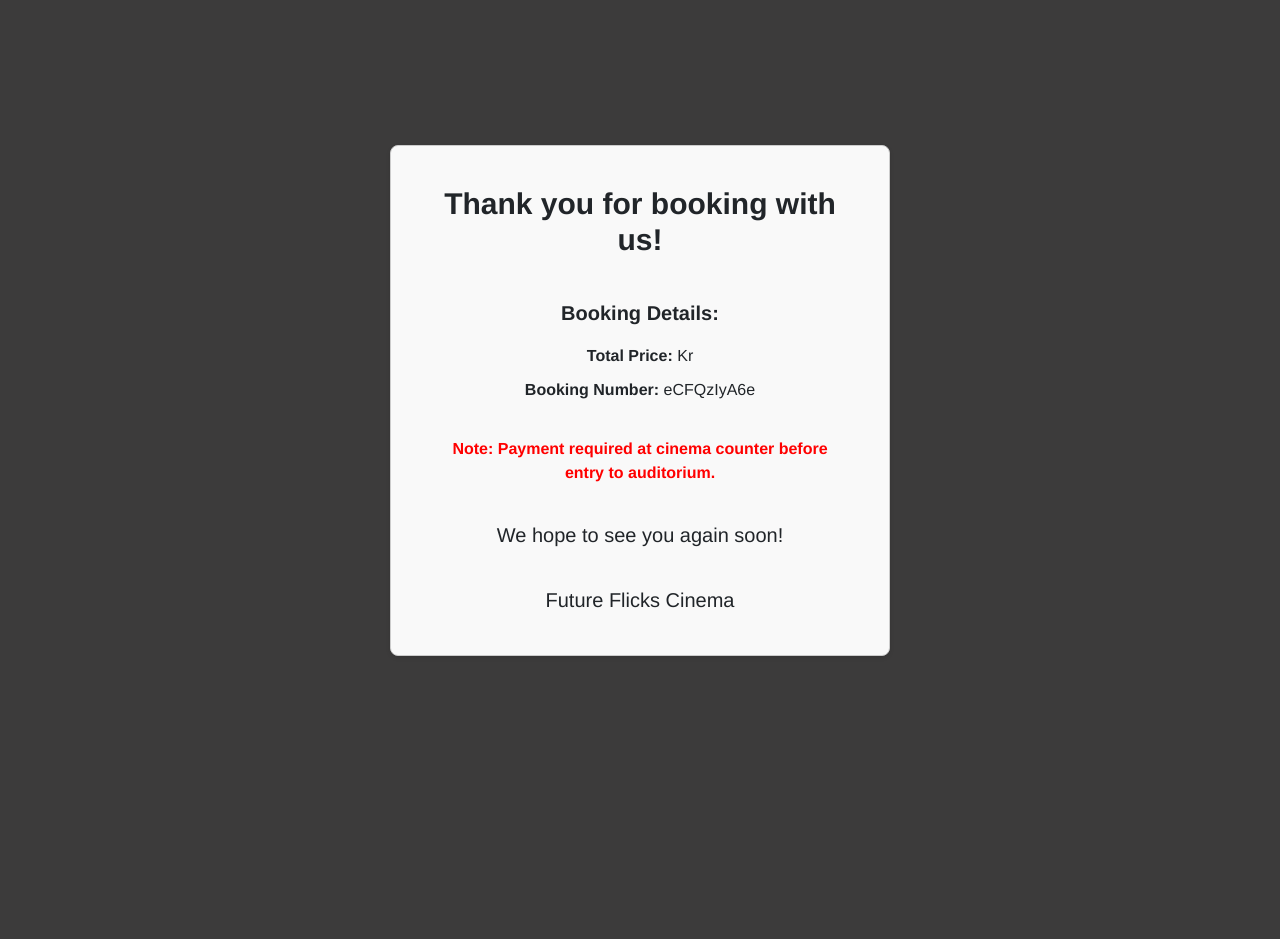
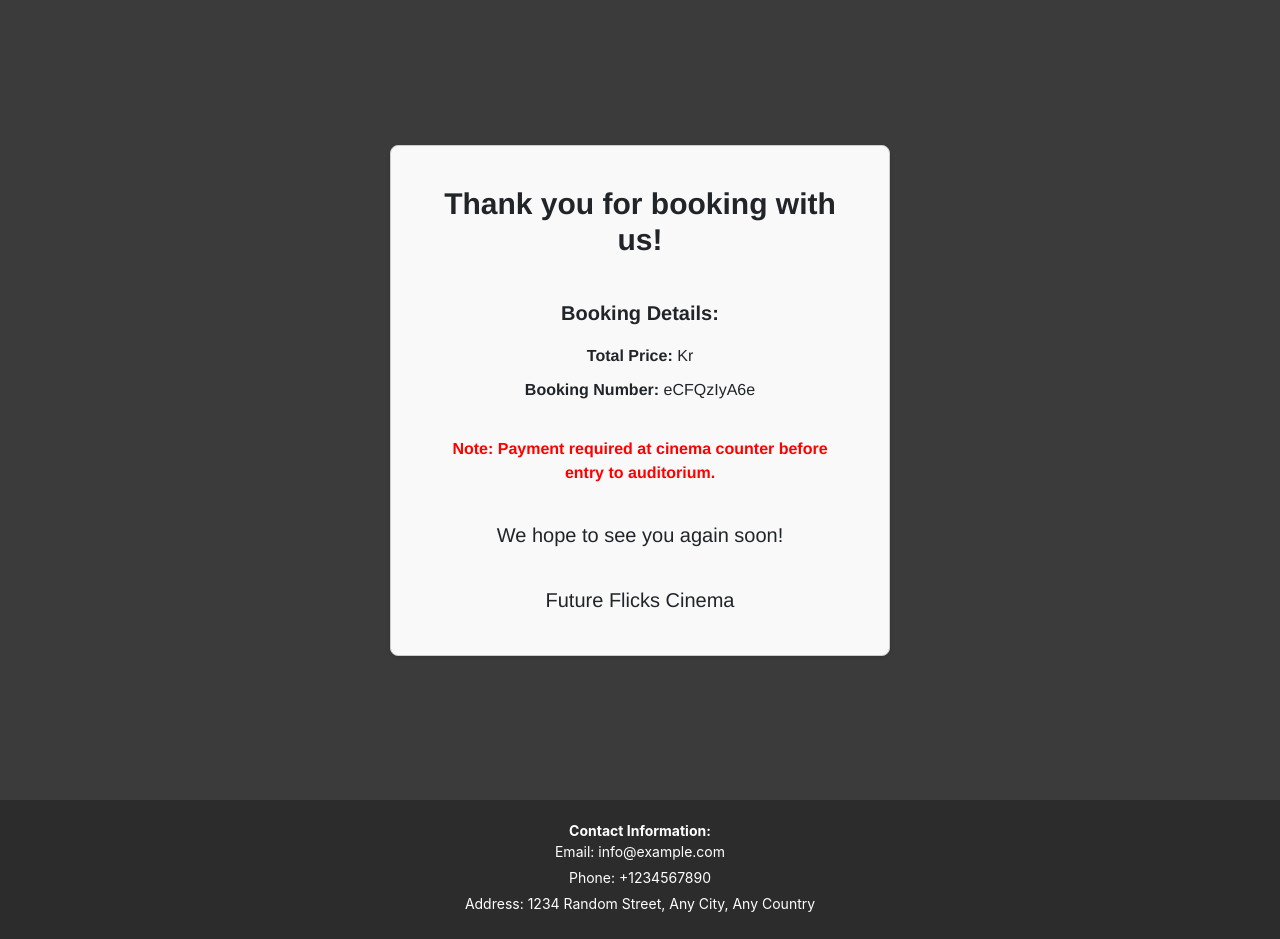
Before and after one commit to AruneeThongkrathok/Feature-Flicks---The-Cinema, a React (Vite) app: page /Receipt in a window 1280 px wide. Before the commit the page ends 800 px from the top, so only its background shows below. Built offline with nearby package versions, Linux system fonts and the light colour scheme.

Commit message:
Created to footer and displayed on every screen

```diff
--- a/src/App.jsx
+++ b/src/App.jsx
@@ -1,6 +1,7 @@
 import { useState, useEffect } from "react";
 import MyNavbar from "./components/MyNavbar";
 import Movie from "./components/Movie";
+import Footer from "./components/Footer";
 
 export default function App() {
   const [allMovies, setAllMovies] = useState([]);
@@ -62,6 +63,7 @@ export default function App() {
           />
         ))}
       </div>
+      <Footer />
     </div>
   );
 }
--- a/src/components/BookMovie.jsx
+++ b/src/components/BookMovie.jsx
@@ -2,6 +2,7 @@ import React, { useState, useEffect } from "react";
 import { useNavigate, useLocation, useParams } from "react-router-dom";
 import { Card, Button, Row, Col } from "react-bootstrap";
 import "../css/BookMovie.css";
+import Footer from "./Footer";
 
 const Bookmovie = () => {
   const { movieId } = useParams();
@@ -82,6 +83,7 @@ const Bookmovie = () => {
   };
 
   return (
+    <div>
       <div className="d-flex justify-content-center align-items-center">
         <Card className="Movie-screening-card">
           <Row>
@@ -140,6 +142,8 @@ const Bookmovie = () => {
           </Row>
         </Card>
       </div>
+      <Footer />
+    </div>
   );
 };
 
--- a/src/components/ChooseSeats.jsx
+++ b/src/components/ChooseSeats.jsx
@@ -4,6 +4,7 @@ import "../css/ChooseSeats.css";
 import { Card, Col, Row, Image, Button } from "react-bootstrap";
 import TicketDropdown from "./TicketDropdown";
 import PopUpWindow from "./PopUpWindow";
+import Footer from "./Footer";
 
 export default function ChooseSeat() {
   const [seats, setSeats] = useState([]);
@@ -115,6 +116,7 @@ export default function ChooseSeat() {
   };
 
   return (
+    <div>
       <Card className="choose-seat-container">
         <Card.Title className="auditorium-title">{auditorium}</Card.Title>
         <Row className="choose-seat-row">
@@ -125,7 +127,9 @@ export default function ChooseSeat() {
               className="movie-image"
             />
             <Card.Title className="movies-title">{movieTitle}</Card.Title>
-          <Card.Text className="screening-time-text">{screeningTime}</Card.Text>
+            <Card.Text className="screening-time-text">
+              {screeningTime}
+            </Card.Text>
           </Card>
           <Card className="seats-container">
             <TicketDropdown handleTicketSelection={handleTicketSelection} />
@@ -167,5 +171,7 @@ export default function ChooseSeat() {
         </Row>
         <PopUpWindow show={showPopup} onClose={() => setShowPopup(false)} />
       </Card>
+      <Footer />
+    </div>
   );
 }
--- /dev/null
+++ b/src/components/Footer.jsx
@@ -0,0 +1,23 @@
+import React from "react";
+import "../css/Footer.css";
+
+function Footer() {
+  const companyInfo = {
+    email: "info@example.com",
+    phone: "+1234567890",
+    address: "1234 Random Street, Any City, Any Country",
+  };
+
+  return (
+    <footer className="footer">
+      <div className="footer-content">
+        <strong>Contact Information:</strong>
+        <div>Email: {companyInfo.email}</div>
+        <div>Phone: {companyInfo.phone}</div>
+        <div>Address: {companyInfo.address}</div>
+      </div>
+    </footer>
+  );
+}
+
+export default Footer;
--- a/src/components/Receipt.jsx
+++ b/src/components/Receipt.jsx
@@ -3,6 +3,7 @@ import { useLocation } from "react-router-dom";
 import { Card } from "react-bootstrap";
 import "../css/Receipt.css";
 import generateBookingNumber from "./GenerateBookingNumber";
+import Footer from "./Footer";
 
 function Receipt() {
   const location = useLocation();
@@ -12,6 +13,7 @@ function Receipt() {
   const bookingNumber = generateBookingNumber();
 
   return (
+    <div>
       <div className="receipt-container">
         <Card className="receipt-card">
           <Card.Body className="receipt-card-body">
@@ -37,7 +39,8 @@ function Receipt() {
                   <strong>Selected Seats:</strong>{" "}
                   {selectedSeats
                     .map(
-                    (seat) => `Row: ${seat.rowNumber} Seat: ${seat.seatNumber}`
+                      (seat) =>
+                        `Row: ${seat.rowNumber} Seat: ${seat.seatNumber}`
                     )
                     .join(", ")}
                 </div>
@@ -61,6 +64,8 @@ function Receipt() {
           </Card.Body>
         </Card>
       </div>
+      <Footer />
+    </div>
   );
 }
 
--- /dev/null
+++ b/src/css/Footer.css
@@ -0,0 +1,21 @@
+.footer {
+    background-color: #2d2c2c;
+    color: #fff;
+    padding: 20px;
+    text-align: center;
+}
+
+.footer-content {
+    max-width: 800px;
+    margin: 0 auto;
+    font-size: 14px;
+    line-height: 1.5;
+}
+
+.footer-content strong {
+    font-weight: bold;
+}
+
+.footer-content div {
+    margin-bottom: 5px;
+}
```
Also changed, not shown: 1 other file (tests, documents, lock files or other folders). Lines whose indentation alone changed are shown as unchanged.
